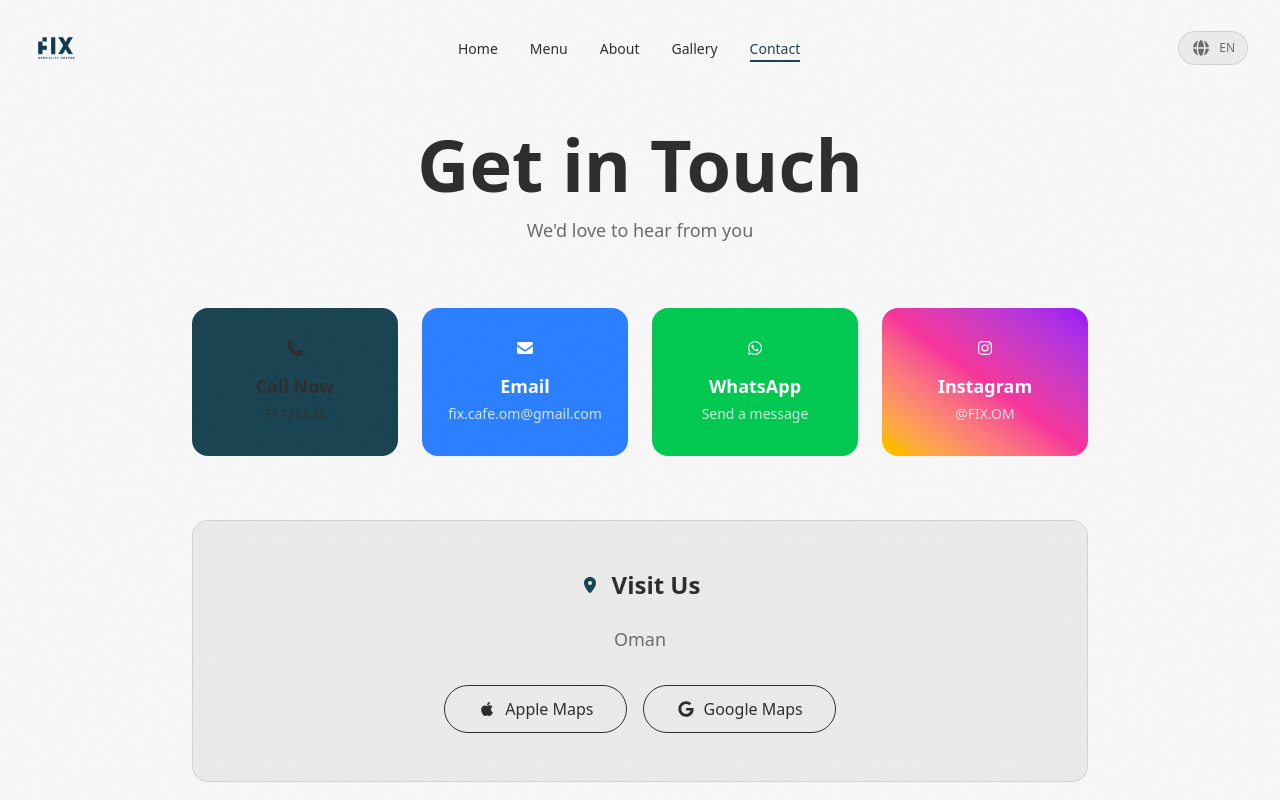
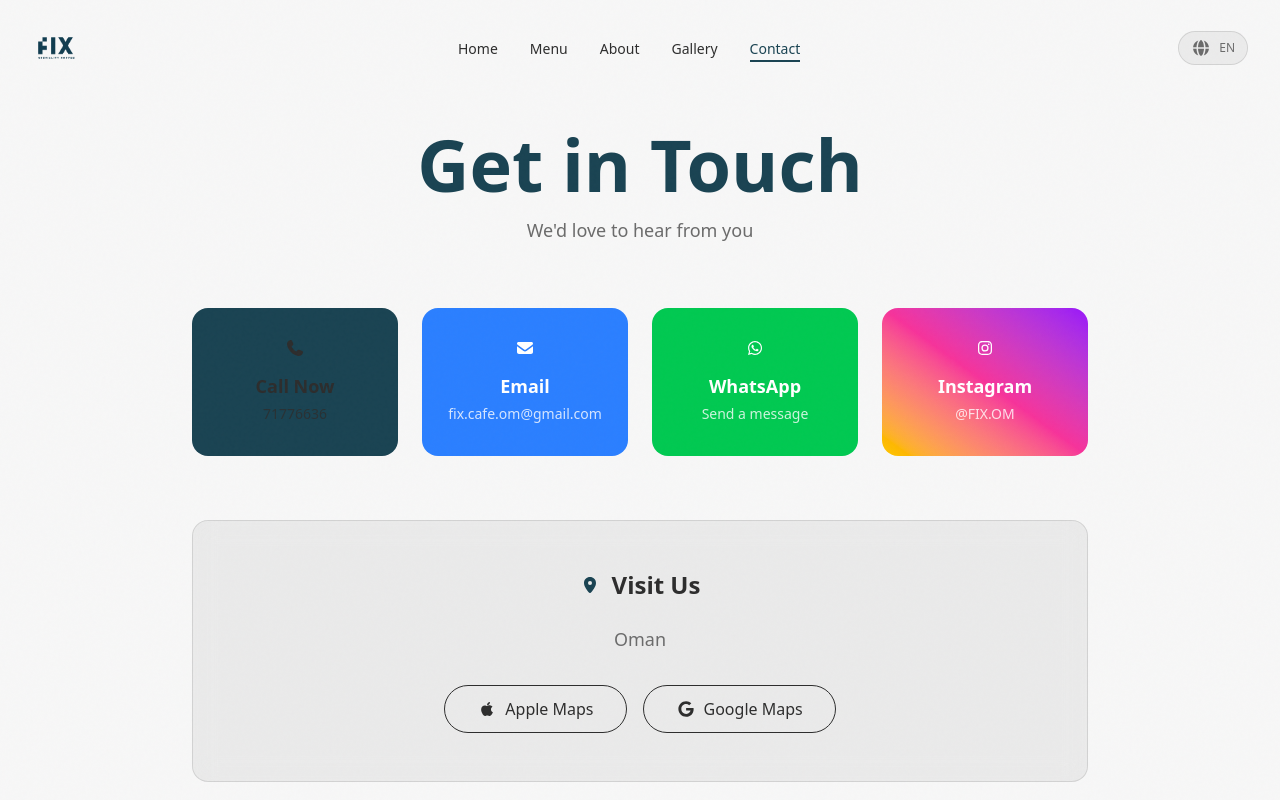
Before and after one commit to Ahmad-hue-hue/Fix.Om, a Next.js app in the folder fix-om/: page /contact in a window 1280 px wide. Shown: the top 800 px of the page. Built offline with nearby package versions, Linux system fonts and the light colour scheme.

Commit message:
feat: style key headings in primary color
- FIX (home page heading)
- Our Menu (menu page heading)
- Gallery (gallery page heading)
- Get in Touch (contact page heading)

```diff
--- a/fix-om/app/contact/page.tsx
+++ b/fix-om/app/contact/page.tsx
@@ -64,9 +64,9 @@
           animate={{ opacity: 1, y: 0 }}
           transition={{ duration: 0.6 }}
         >
-          <h1 className="text-5xl md:text-7xl font-bold">
-            {language === "en" ? "Get in Touch" : "تواصل معنا"}
-          </h1>
+<h1 className="text-5xl md:text-7xl font-bold text-primary">
+              {language === "en" ? "Get in Touch" : "تواصل معنا"}
+            </h1>
           <p className="mt-4 text-subtext text-lg">
             {language === "en"
               ? "We'd love to hear from you"
--- a/fix-om/app/gallery/page.tsx
+++ b/fix-om/app/gallery/page.tsx
@@ -80,9 +80,9 @@
           animate={{ opacity: 1, y: 0 }}
           transition={{ duration: 0.6 }}
         >
-          <h1 className="text-5xl md:text-7xl font-bold">
-            {language === "en" ? "Gallery" : "الصور"}
-          </h1>
+<h1 className="text-5xl md:text-7xl font-bold text-primary">
+              {language === "en" ? "Gallery" : "الصور"}
+            </h1>
           <p className="mt-4 text-subtext text-lg">
             {language === "en"
               ? "A visual journey through our world"
--- a/fix-om/app/menu/page.tsx
+++ b/fix-om/app/menu/page.tsx
@@ -62,7 +62,7 @@
             transition={{ duration: 0.6 }}
           >
             <div className="text-center md:text-left">
-              <h1 className="text-3xl sm:text-5xl md:text-7xl font-bold">
+              <h1 className="text-3xl sm:text-5xl md:text-7xl font-bold text-primary">
                 {isArabic ? "قائمنا" : "Our Menu"}
               </h1>
               <p className="mt-2 text-subtext text-base sm:text-lg">
--- a/fix-om/app/page.tsx
+++ b/fix-om/app/page.tsx
@@ -94,7 +94,7 @@
               variants={itemVariants}
               className="mt-8 text-4xl sm:text-6xl md:text-7xl lg:text-8xl font-bold tracking-tight leading-none"
             >
-              <span className="block">FIX</span>
+              <span className="block text-primary">FIX</span>
               <span className="block text-gradient-primary">YOUR DAY</span>
             </motion.h1>
 
```
